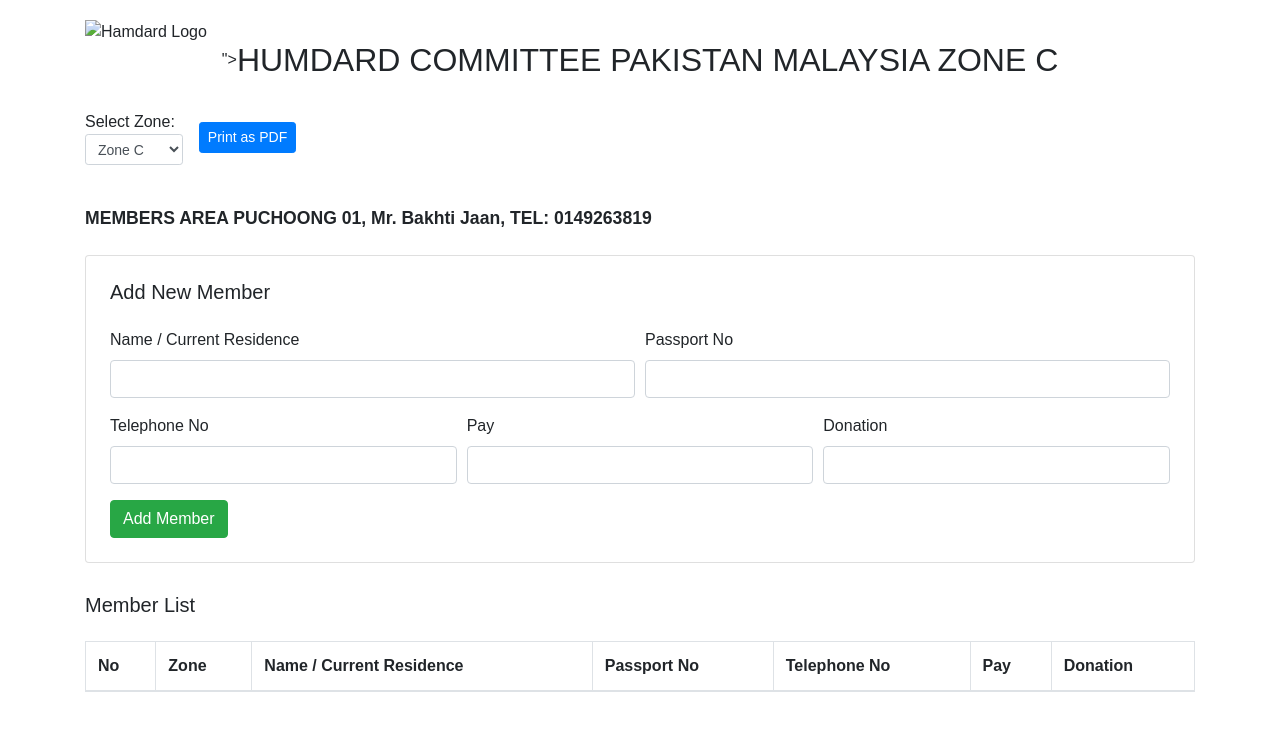
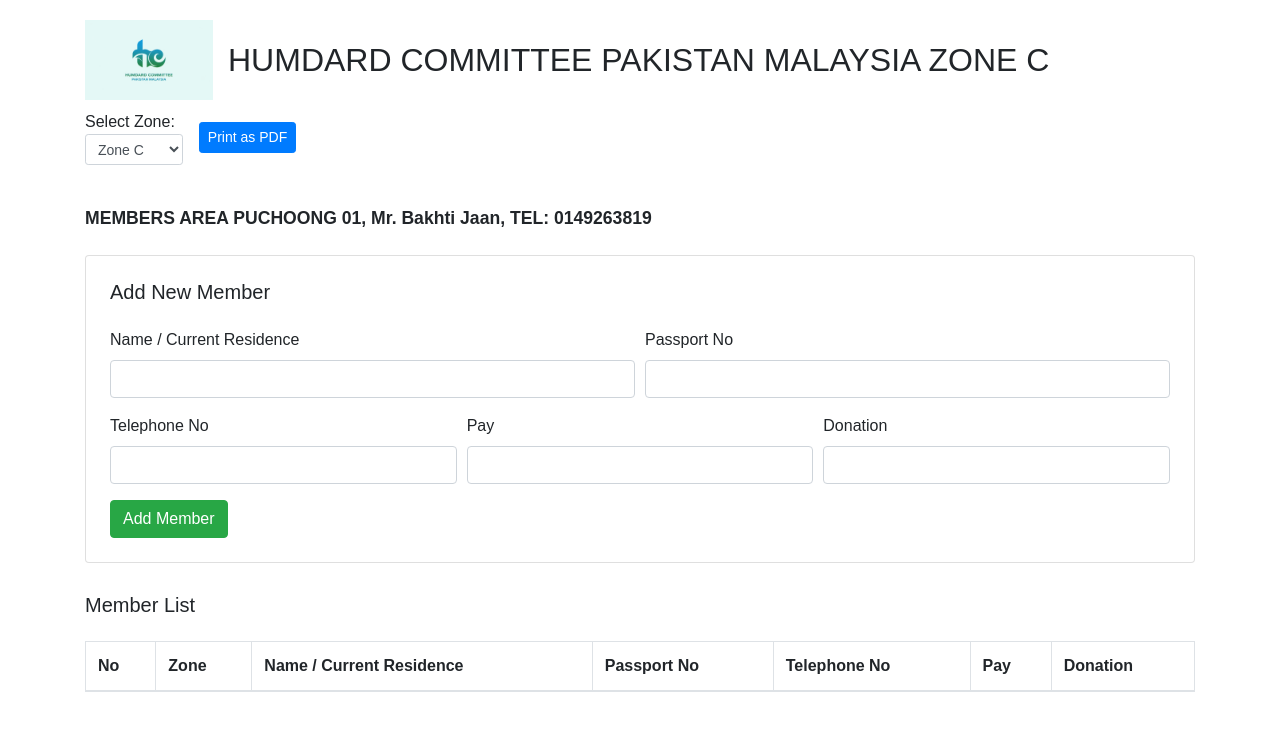
Before and after one commit to Matiullah8008/Hamdard-app, a plain HTML site: page index.html in a window 1280 px wide. Drawn offline with nearby package versions, Linux system fonts and the light colour scheme.

Commit message:
Update index.html

```diff
--- a/index.html
+++ b/index.html
@@ -71,7 +71,7 @@
 
         <div class="header-section">
             <div class="header-left">
-                <img src="<img src="hamdard.jpeg" alt="Hamdard Logo">">
+                <img src="hamdard.jpeg" alt="Humdard Committee Logo">
                 <h1 id="mainHeading" class="h2 mb-0">HUMDARD COMMITTEE PAKISTAN MALAYSIA ZONE C</h1>
             </div>
             <div class="header-right">
```
